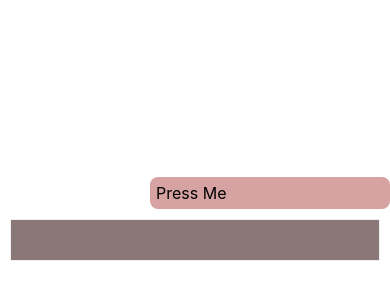
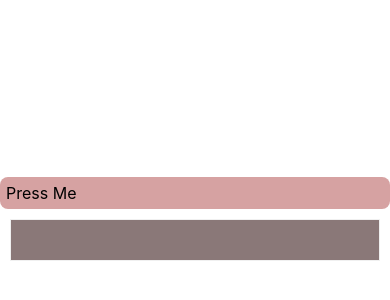
Before and after one commit to Hussain-hamim/Taskly, a React Native app: screen / in a window 390 px wide. Shown: the part 198-498 px from the top of the page. Built offline with nearby package versions, Linux system fonts and the light colour scheme.

Commit message:
correct the ripple

```diff
--- a/App.js
+++ b/App.js
@@ -26,8 +26,8 @@ const App = () => {
         android_disableSound={false}
         android_ripple={{
           color: "#6cabb8",
-          borderless: false,
-          radius: "100%",
+          // borderless: true,
+          // radius: 30,
           // foreground: true,
         }}
       >
@@ -53,7 +53,8 @@ const styles = StyleSheet.create({
   wrapperCustom: {
     borderRadius: 8,
     padding: 6,
-    marginLeft: 150,
+    // marginLeft: 150,
+    // width: 200,
   },
   logBox: {
     padding: 20,
```
